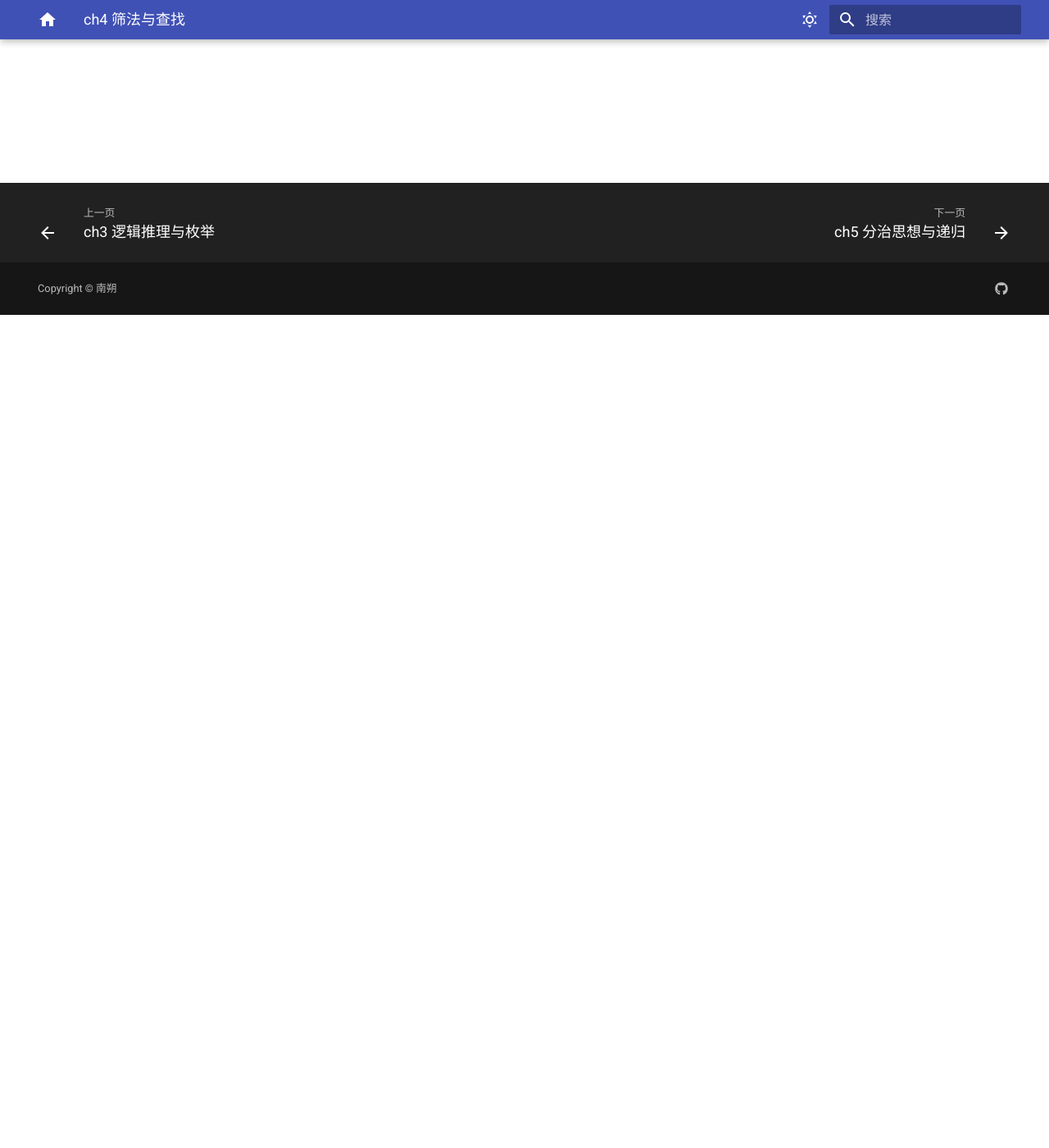
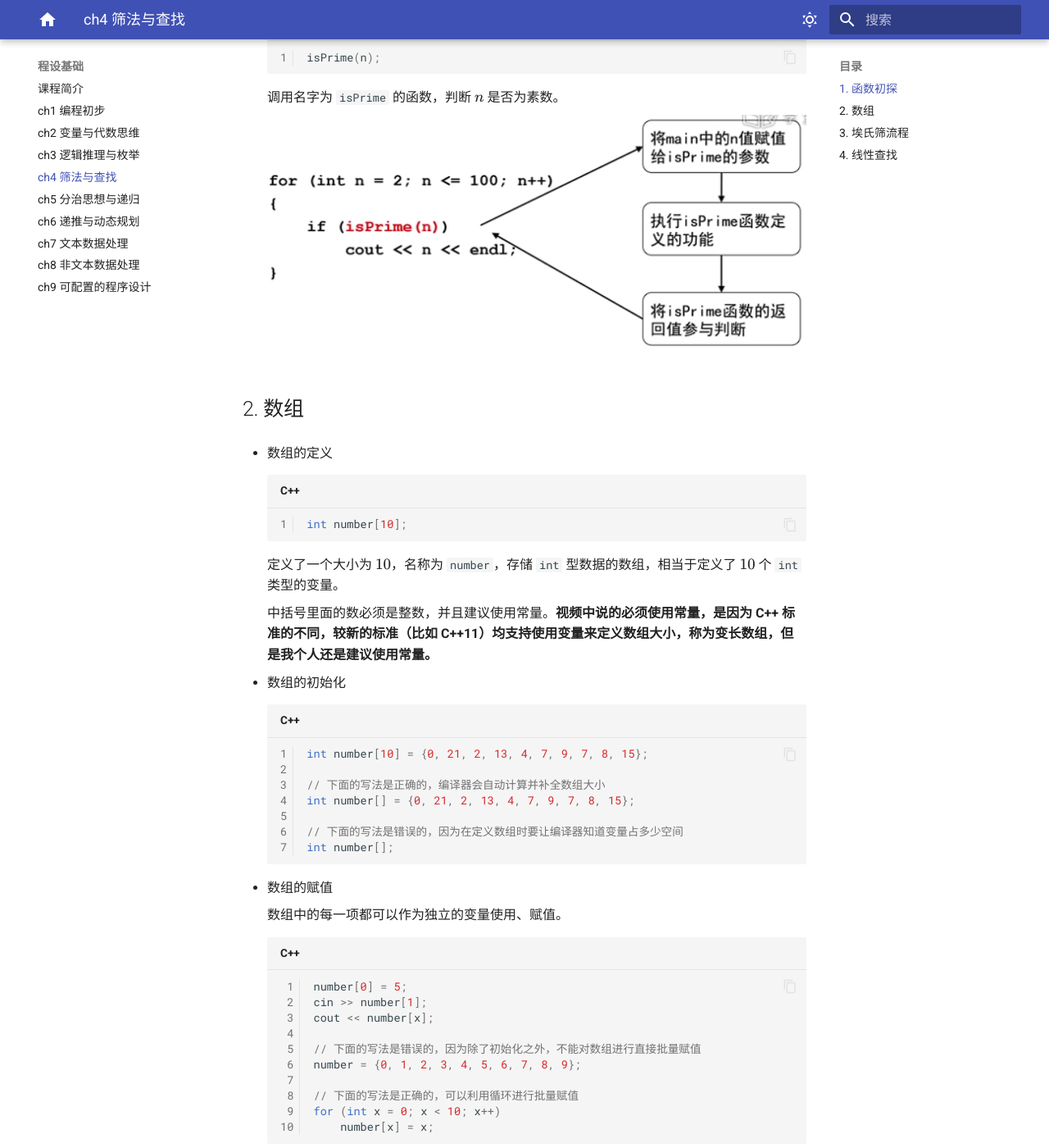
Before and after one commit to ErnestEarth/jifeng.github.io, an MkDocs documentation site: the page built from docs/Fundamentals_of_Programming/ch4.md, in a window 1280 px wide and 1400 px high, scrolled down 1016 px. Shown: the whole window at 82% size. Built offline with MkDocs 1.6.1 and Material for MkDocs 9.7.7, drawn with Linux system fonts in a browser that asks for light colours; some of the changed text lies outside the part shown.

Commit message:
更新《程序设计基础》的笔记第 4 章

````diff
--- a/docs/Fundamentals_of_Programming/ch4.md
+++ b/docs/Fundamentals_of_Programming/ch4.md
@@ -1,7 +1,115 @@
-# 四、筛法与查找
+# ch4 筛法与查找
 
-#### [返回](./index.md)
+## 1. 函数初探
 
+**函数**是一个具有特定功能的、相对独立的模块，能够被多次使用。
 
+函数设计的要素：
 
-#### [返回](./index.md)
+- 功能：函数的定义
+
+    ```cpp
+    /*
+     * bool: 	函数的返回值类型
+     * isPrime: 函数的名字
+     * int n: 	函数的参数为 n，类型为 int
+     */
+    bool isPrime(int n)
+    {
+        bool bPrime = true;
+        for (int i = 2; i * i <= n; i++) {
+            if (n % i == 0) {
+                bPrime = false;
+                break;
+            }
+        }
+        return bPrime;		// 返回一个 bool 类型的值
+    }
+    ```
+
+- 模块：函数的声明
+
+    ```cpp
+    bool isPrime(int);
+    ```
+
+    有一个函数，名字叫 `isPrime`，有一个 `int` 的输入，输出为 `bool` 类型。函数的声明必须出现在函数调用之前，一般写在 `main` 函数前面。
+
+- 使用：函数的调用
+
+    ```cpp
+    isPrime(n);
+    ```
+
+    调用名字为 `isPrime` 的函数，判断 $n$ 是否为素数。
+
+    ![函数](img/%E5%87%BD%E6%95%B0.png)
+
+## 2. 数组
+
+- 数组的定义
+
+    ```cpp
+    int number[10];
+    ```
+
+    定义了一个大小为 $10$，名称为 `number`，存储 `int` 型数据的数组，相当于定义了 $10$ 个 `int` 类型的变量。
+
+    中括号里面的数必须是整数，并且建议使用常量。**视频中说的必须使用常量，是因为 C++ 标准的不同，较新的标准（比如 C++11）均支持使用变量来定义数组大小，称为变长数组，但是我个人还是建议使用常量。**
+
+- 数组的初始化
+
+    ```cpp
+    int number[10] = {0, 21, 2, 13, 4, 7, 9, 7, 8, 15};
+
+    // 下面的写法是正确的，编译器会自动计算并补全数组大小
+    int number[] = {0, 21, 2, 13, 4, 7, 9, 7, 8, 15};
+
+    // 下面的写法是错误的，因为在定义数组时要让编译器知道变量占多少空间
+    int number[];
+    ```
+
+- 数组的赋值
+
+    数组中的每一项都可以作为独立的变量使用、赋值。
+
+    ```cpp
+    number[0] = 5;
+    cin >> number[1];
+    cout << number[x];
+
+    // 下面的写法是错误的，因为除了初始化之外，不能对数组进行直接批量赋值
+    number = {0, 1, 2, 3, 4, 5, 6, 7, 8, 9};
+
+    // 下面的写法是正确的，可以利用循环进行批量赋值
+    for (int x = 0; x < 10; x++)
+        number[x] = x;
+    ```
+
+## 3. 埃氏筛流程
+
+1. “筛子” 系统的初始化
+
+2. 枚举 $2$ 到 $\sqrt {100}$ 的每个数 $d$
+    - 如果 $d$ 没有被筛掉
+        - 用 $d$ 筛掉 $100$ 以内除了 $d$ 之外 $d$ 的倍数
+
+3. 输出所有没有被筛掉的数
+
+```cpp
+const int N = 100;		// const 表示定义符号常量
+bool seive[N + 1];
+for (int i = 2; i <= N; i++)
+    seive[i] = true;
+
+for (int d = 2; d * d <= N; d++)
+    if (seive[d])
+        for (int x = d * d; x <= N; x += d)
+            seive[x] = false;
+
+for (int i = 2; i <= N; i++)
+    if (seive[i])
+        cout << i << " ";
+```
+
+## 4. 线性查找
````
Also changed, not shown: docs/Fundamentals_of_Programming/img/函数.png (added).
